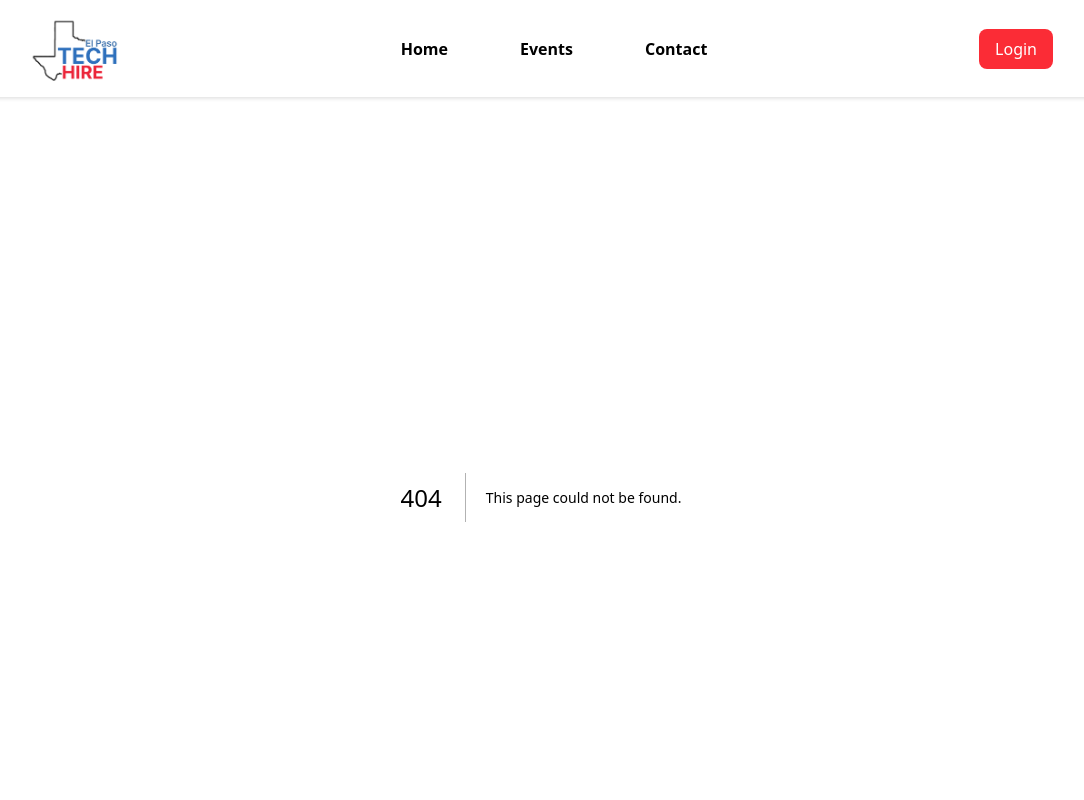
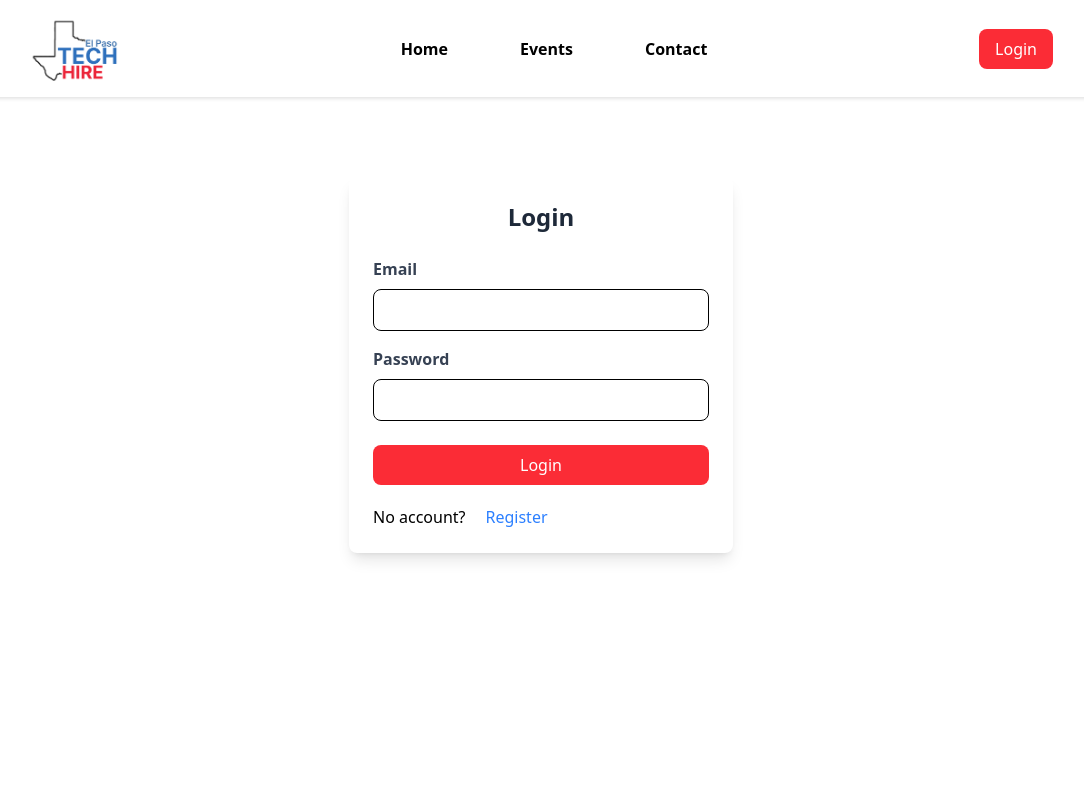
Before and after one commit to rramirez-dev/tech-hire-elpaso, a Next.js app in the folder tech-hire-elpaso/: page /login in a window 1280 px wide. Before the commit this address had no page. Shown: the top 800 px of the page, without its empty margins (99-1183 px from the left). Built offline with nearby package versions, Linux system fonts and the light colour scheme.

Commit message:
Built Login Screen UI and added route
-Added the login route
-Added the login screen UI

```diff
--- /dev/null
+++ b/tech-hire-elpaso/src/app/login/page.tsx
@@ -0,0 +1,68 @@
+import React from "react";
+import Link from "next/link";
+
+function page() {
+  return (
+    <section className="max-screen-width min-h-screen">
+      <div className="flex items-center justify-center">
+        <div className="bg-white shadow-lg rounded-lg p-6 w-full max-w-sm mt-20">
+          <form action="">
+            <h2 className="text-2xl font-bold text-center text-gray-800 mb-6">
+              Login
+            </h2>
+
+            <div className="mb-4">
+              <label
+                htmlFor="email"
+                className="block text-gray-700 font-bold mb-2"
+              >
+                Email
+              </label>
+              <input
+                type="email"
+                id="email"
+                name="email"
+                className="border rounded-lg w-full py-2 px-3"
+                required
+              />
+            </div>
+
+            <div className="mb-6">
+              <label
+                htmlFor="password"
+                className="block text-gray-700 font-bold mb-2"
+              >
+                Password
+              </label>
+              <input
+                type="password"
+                id="password"
+                name="password"
+                className="border rounded-lg w-full py-2 px-3"
+                required
+              />
+            </div>
+
+            <div className="flex flex-col gap-5">
+              <button
+                type="submit"
+                className="bg-red-500 text-white px-4 py-2 rounded-lg hover:bg-red-700"
+              >
+                Login
+              </button>
+
+              <p>
+                No account?
+                <Link href="/register" className="text-blue-500 px-5">
+                  Register
+                </Link>
+              </p>
+            </div>
+          </form>
+        </div>
+      </div>
+    </section>
+  );
+}
+
+export default page;
--- a/tech-hire-elpaso/src/components/Header.tsx
+++ b/tech-hire-elpaso/src/components/Header.tsx
@@ -1,6 +1,7 @@
 "use client";
 import React, { useState } from "react";
 import Image from "next/image";
+import Link from "next/link";
 
 export default function Header() {
   const [isMenuOpen, setIsMenuOpen] = useState(false);
@@ -17,7 +18,7 @@ export default function Header() {
         </a>
         <ul className="hidden xl:flex items-center gap-12 font-semibold text-base">
           <li className="p-3  hover:text-red-500 rounded-md transition-all">
-            Home
+            <Link href="/">Home</Link>
           </li>
           <li className="p-3  hover:text-red-500 rounded-md transition-all">
             Events
@@ -27,9 +28,12 @@ export default function Header() {
           </li>
         </ul>
         <div className="relative xs:flex sm:flex md:flex items-center justify-center gap-3">
-          <button className=" hidden xl:block bg-red-500 text-white px-4 py-2 rounded-lg hover:bg-red-600">
+          <Link
+            href="/login"
+            className=" hidden xl:block bg-red-500 text-white px-4 py-2 rounded-lg hover:bg-red-600"
+          >
             Login
-          </button>
+          </Link>
           <Image
             className="xl:hidden text-5xl cursor-pointer block"
             src="/images/menu.png"
@@ -56,9 +60,12 @@ export default function Header() {
             Contact
           </li>
           <li className="list-none w-full text-center p2 hover:text-red-500 transition-all cursor-pointer">
-            <button className="bg-red-500 text-white px-4 py-2 rounded-lg hover:bg-red-600 mb-5">
+            <Link
+              href="/login"
+              className="bg-red-500 text-white px-4 py-2 rounded-lg hover:bg-red-600 mb-5"
+            >
               Login
-            </button>
+            </Link>
           </li>
         </div>
       </header>
```
